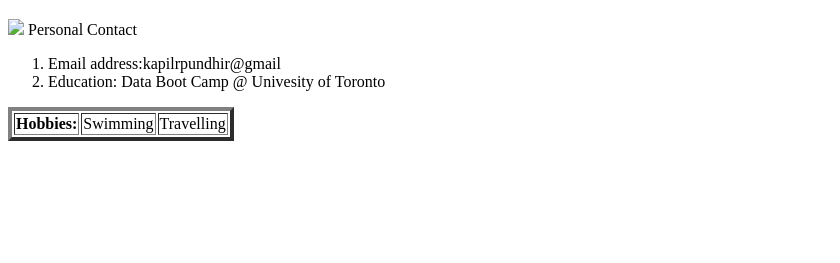
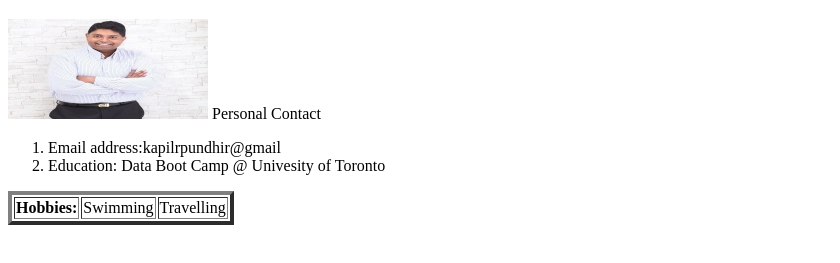
Before and after one commit to kman4/kman4.github.io, a plain HTML site: page index.html in a window 1280 px wide. Shown: the part 61-324 px from the top of the page, without its empty margins (0-840 px from the left). Drawn offline with Linux system fonts and the light colour scheme.

Commit message:
Update index.html

```diff
--- a/index.html
+++ b/index.html
@@ -5,8 +5,7 @@
         <meta charset="UTF-8">
         <Center><h1>Welcome to my Page!</h1></Center>
     </head>
-
-<img src="ersonal.jpg"
+ <img width="200" height="100" src="personal.jpg" alt="kapilrpundhir"
 
 
 <body>
```
